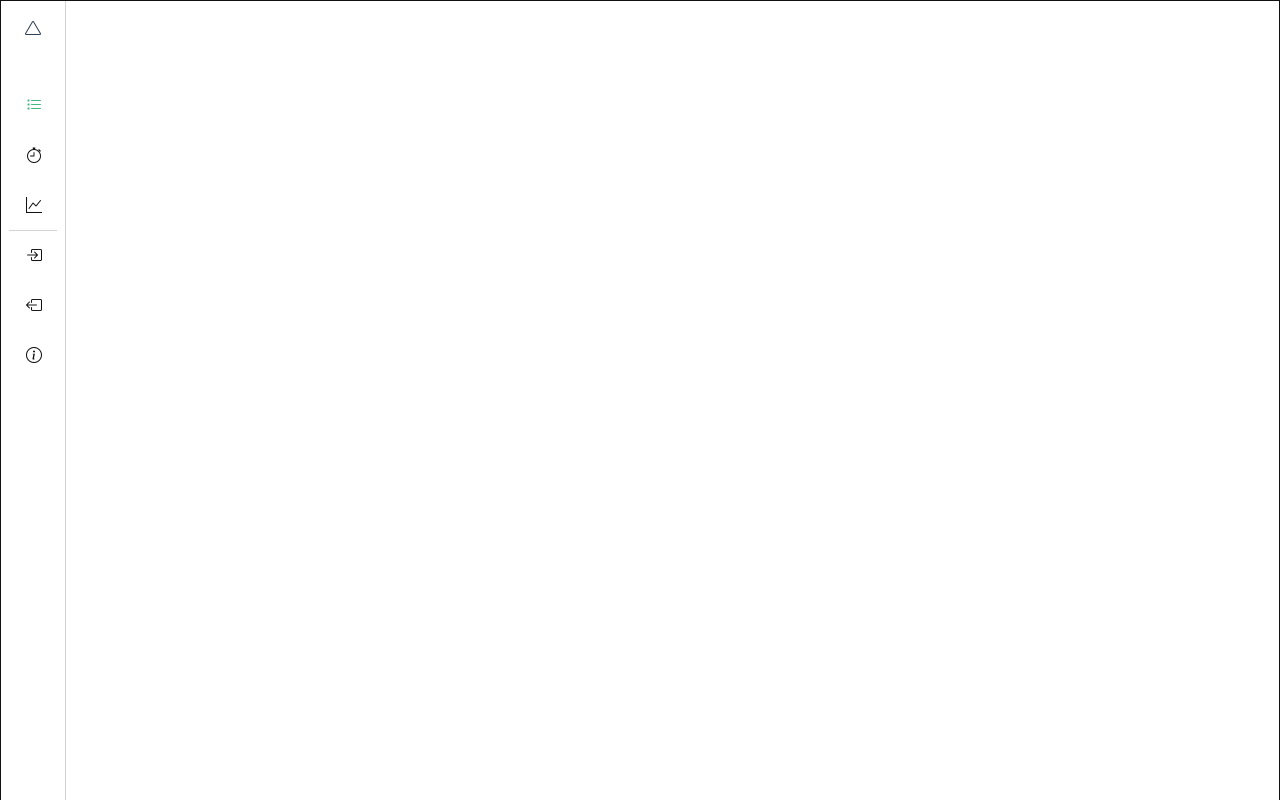
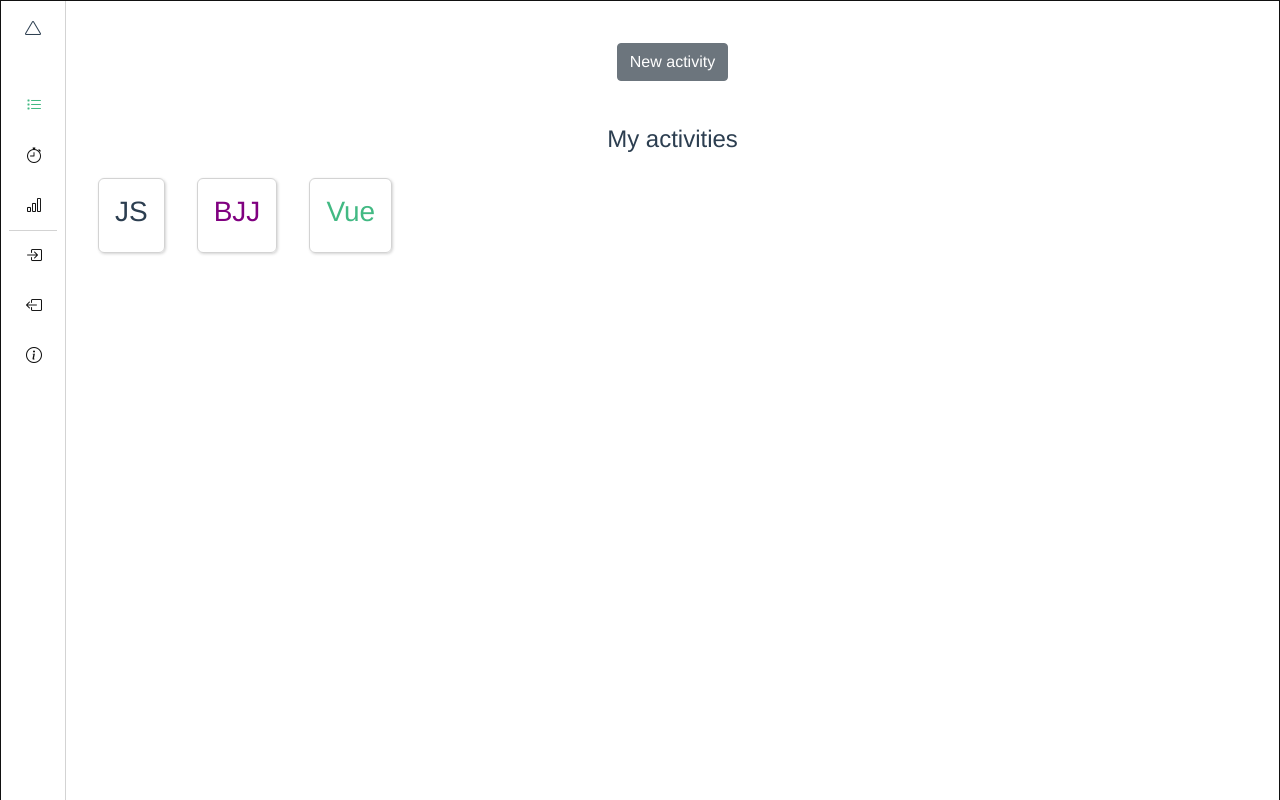
Before and after one commit to markopekica/wa_frontend, a Vue app: page /activity in a window 1280 px wide. Shown: the top 800 px of the page. Built offline with nearby package versions, Linux system fonts and the light colour scheme.

Commit message:
activity.vue sketch minimal functionality added

```diff
--- a/src/App.vue
+++ b/src/App.vue
@@ -51,5 +51,12 @@
 .body {
   /* border: 1px solid red; */
   padding: 30px 0;
+  width: 100%;
+}
+@media only screen and (orientation: landscape) {
+  #app {
+    /* body does not overlap navigationBar */
+    display: flex;
+  }
 }
 </style>
--- /dev/null
+++ b/src/components/ActivityCard.vue
@@ -0,0 +1,65 @@
+<template>
+  <div class="activity-card" @click="showHideCardInfo" :style="thisStyle">
+    <h3>{{ info.name }}</h3>
+    <div class="full-info" v-if="showFullInfo">
+      <p>Id: {{ info.id }}</p>
+      <p>Added at: {{ info.addedAt }}</p>
+      <button
+        type="button"
+        v-on:click="deleteActivity()"
+        class="btn btn-danger"
+      >
+        Delete
+      </button>
+    </div>
+  </div>
+</template>
+
+<script>
+import store from "@/store.js";
+
+export default {
+  name: "ActivityCard",
+  props: ["info"],
+  data() {
+    return {
+      showFullInfo: false,
+      store,
+      thisStyle: {
+        /* https://stackoverflow.com/questions/53229804/how-to-change-style-of-background-color-using-vue-js-only */
+        color: this.info.color,
+      },
+    };
+  },
+  methods: {
+    showHideCardInfo() {
+      this.showFullInfo == false
+        ? (this.showFullInfo = true)
+        : (this.showFullInfo = false);
+    },
+    deleteActivity() {
+      alert("delete");
+    },
+  },
+};
+</script>
+
+<!-- Add "scoped" attribute to limit CSS to this component only -->
+<style scoped lang="scss">
+.activity-card {
+  border: 1px solid lightgray;
+  box-shadow: 1px 1px 3px 0px lightgray;
+  border-radius: 6px;
+  /* width: fit-content; */
+  padding: 1em;
+  margin: 1em;
+  float: left;
+}
+.activity-card:hover {
+  padding: 1.25em;
+  cursor: pointer;
+}
+.full-info {
+  text-align: left;
+}
+</style>
--- a/src/components/NavigationBar.vue
+++ b/src/components/NavigationBar.vue
@@ -11,7 +11,8 @@
         ><i class="bi bi-stopwatch"></i
       ></router-link>
       <router-link class="rlink" to="/" title="stats">
-        <i class="bi bi-graph-up"></i>
+        <!-- <i class="bi bi-graph-up"></i> -->
+        <i class="bi bi-bar-chart"></i>
       </router-link>
     </div>
     <!-- other icons; sign out, info -->
@@ -48,7 +49,7 @@
   max-width: 32px;
 }
 .rlink:hover {
-  border: 1px solid pink;
+  border: 1px solid lightgray;
   border-radius: 6px;
 }
 @media only screen and (orientation: portrait) {
@@ -84,10 +85,10 @@
 @media only screen and (orientation: landscape) {
   .nav {
     border-right: 1px solid lightgray;
-    float: left;
+    /* float: left; */
     min-height: 100vh;
     /* width: fit-content; */
-    position: fixed;
+    /* position: fixed; */
     padding: 0.5em;
     display: flex;
     flex-direction: column;
--- a/src/router/index.js
+++ b/src/router/index.js
@@ -27,6 +27,11 @@
     path: '/signUp',
     name: 'SignUp',
     component: () => import(/* webpackChunkName: "about" */ '../views/SignUp.vue')
+  },
+  {
+    path: '/activity',
+    name: 'Activity',
+    component: () => import(/* webpackChunkName: "about" */ '../views/Activity.vue')
   }
 ]
 
--- a/src/store.js
+++ b/src/store.js
@@ -0,0 +1,8 @@
+export default {
+    currentUser: null,
+    activity: [
+        {id: '1', name: 'JS', addedAt: '1.1.2021.'},
+        {id: '2', name: 'BJJ', addedAt: '1.1.2020.', color: 'purple'},
+        {id: '3', name: 'Vue', addedAt: '1.1.2020.', color: '#42b983'},
+    ]
+}
--- /dev/null
+++ b/src/views/Activity.vue
@@ -0,0 +1,122 @@
+<template>
+  <div class="activity">
+    <!-- <h1>What are You working on?</h1> -->
+    <button
+      type="button"
+      class="btn btn-secondary"
+      v-on:click="showNewActivityForm()"
+      v-if="!this.displayNewActivityForm"
+    >
+      New activity
+    </button>
+    <form v-if="this.displayNewActivityForm">
+      <div class="mb-3">
+        <!-- <label for="newActivity" class="form-label">New activity name</label> -->
+        <input
+          id="newActivity"
+          type="text"
+          class="new-activity-input"
+          placeholder="New activity name"
+        />
+      </div>
+      <div class="mb-3">
+        <label for="newActivity" class="form-label">Pick a color</label>
+        <input type="color" />
+      </div>
+      <button
+        type="button"
+        class="btn btn-warning"
+        v-on:click="hideNewActivityForm()"
+      >
+        Cancel
+      </button>
+      <button
+        type="button"
+        class="btn btn-primary"
+        v-on:click="hideNewActivityForm(), saveActivity()"
+      >
+        Add
+      </button>
+    </form>
+    <div class="activity-list">
+      <h2>My activities</h2>
+      <div class="activities">
+        <ActivityCard
+          v-for="activity in cards"
+          :key="activity.id"
+          :info="activity"
+        />
+      </div>
+    </div>
+  </div>
+</template>
+
+<script>
+// @ is an alias to /src
+import ActivityCard from "@/components/ActivityCard.vue";
+import store from "@/store.js";
+
+export default {
+  name: "Activity",
+  components: {
+    ActivityCard,
+  },
+  data() {
+    return {
+      displayNewActivityForm: false,
+      store,
+    };
+  },
+  methods: {
+    saveActivity: function () {
+      // save activity to database
+      alert("ok");
+    },
+    hideNewActivityForm() {
+      return (this.displayNewActivityForm = false);
+    },
+    showNewActivityForm() {
+      return (this.displayNewActivityForm = true);
+    },
+  },
+  computed: {
+    cards() {
+      return this.store.activity;
+    },
+  },
+};
+</script>
+
+<style lang="scss" scoped>
+h1,
+h2 {
+  font-size: 24px;
+}
+.btn {
+  margin: 0.75em 0.5em;
+}
+form {
+  border: 1px solid lightgray;
+  box-shadow: 1px 1px 3px 0px lightgray;
+  border-radius: 6px;
+  width: fit-content;
+  margin: auto;
+  padding: 0.75em;
+}
+#newActivity {
+  border: none;
+  border-bottom: 1px solid lightgray;
+}
+.mb-3 {
+  /* border: 1px solid red; */
+  display: flex;
+  flex-direction: column;
+  justify-content: center;
+  align-items: center;
+}
+.activity-list {
+  /* border: 1px solid red; */
+  padding: 1em;
+  margin: 1em auto;
+}
+</style>
```
Also changed, not shown: src/views/Home.vue (line endings or trailing spaces).
